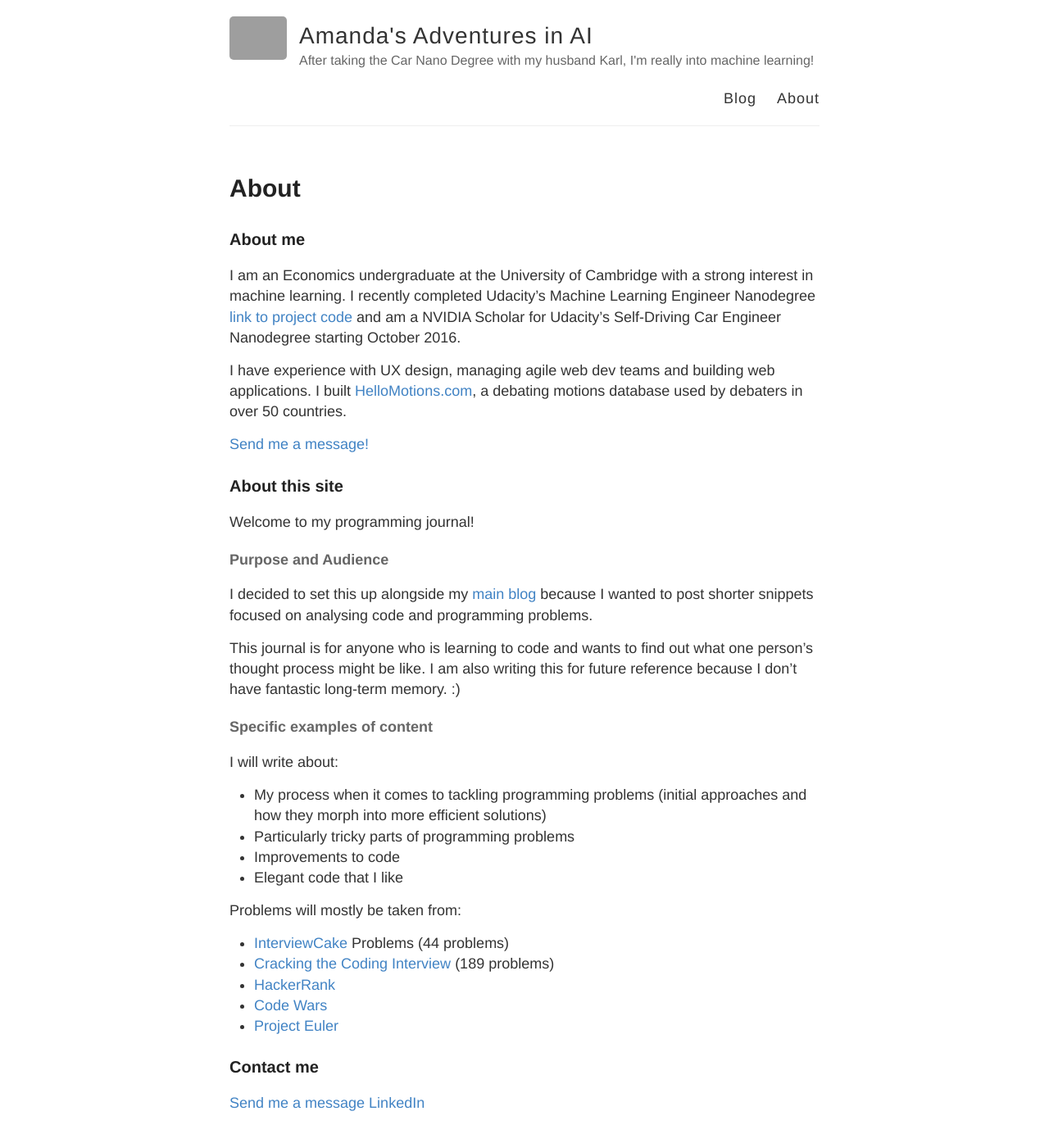
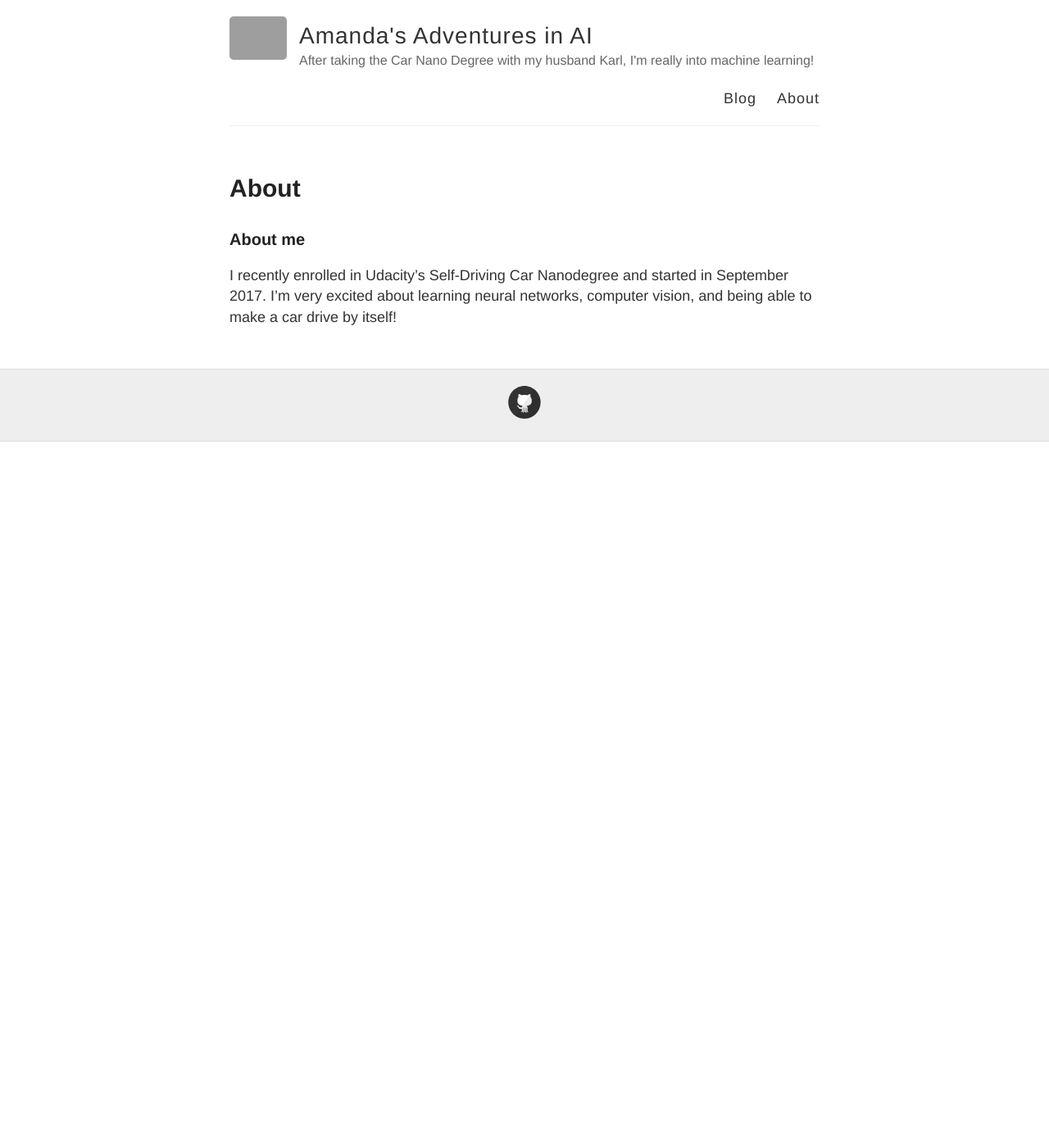
Before and after one commit to amanda-ni/amanda-ni.github.io, a Jekyll site: the page built from about.md, in a window 1280 px wide and 1400 px high. Shown: the top 1395 px of the window at 82% size. Built offline with Jekyll 4.4.1, drawn with Linux system fonts in a browser that asks for light colours; grey boxes are pictures that could not be loaded.

Commit message:
Updated the about.md. Still unclear about where that's being placed.

```diff
--- a/about.md
+++ b/about.md
@@ -6,36 +6,4 @@ permalink: /about/
 
 ### About me
 
-I am an Economics undergraduate at the University of Cambridge with a strong interest in machine learning. I recently completed Udacity's Machine Learning Engineer Nanodegree [link to project code](https://github.com/jessicayung/machine-learning-nd/) and am a NVIDIA Scholar for Udacity's Self-Driving Car Engineer Nanodegree starting October 2016.
-
-I have experience with UX design, managing agile web dev teams and building web applications. I built [HelloMotions.com](http://hellomotions.com), a debating motions database used by debaters in over 50 countries.
-
-[Send me a message!](http://jessicayung.com/#contact)
-
-### About this site
-
-Welcome to my programming journal!
-
-#### Purpose and Audience
-I decided to set this up alongside my [main blog](http://www.jessicayung.com) because I wanted to post shorter snippets focused on analysing code and programming problems.
-
-This journal is for anyone who is learning to code and wants to find out what one person's thought process might be like. I am also writing this for future reference because I don't have fantastic long-term memory. :)
-
-#### Specific examples of content
-I will write about:
-- My process when it comes to tackling programming problems (initial approaches and how they morph into more efficient solutions)
-- Particularly tricky parts of programming problems
-- Improvements to code
-- Elegant code that I like
-
-Problems will mostly be taken from:
-- [InterviewCake](http://interviewcake.com/) Problems (44 problems)
-- [Cracking the Coding Interview](https://www.amazon.co.uk/Cracking-Coding-Interview-6th-Programming/dp/0984782850) (189 problems)
-- [HackerRank](https://www.hackerrank.com/)
-- [Code Wars](https://www.codewars.com/)
-- [Project Euler](https://projecteuler.net/)
-
-### Contact me
-
-[Send me a message](http://jessicayung.com/#contact)
-[LinkedIn](uk.linkedin.com/in/jessicayungyc)
+I recently enrolled in Udacity's Self-Driving Car Nanodegree and started in September 2017. I'm very excited about learning neural networks, computer vision, and being able to make a car drive by itself!
```
Also changed, not shown: projects.md (deleted, +0 -5 lines).
